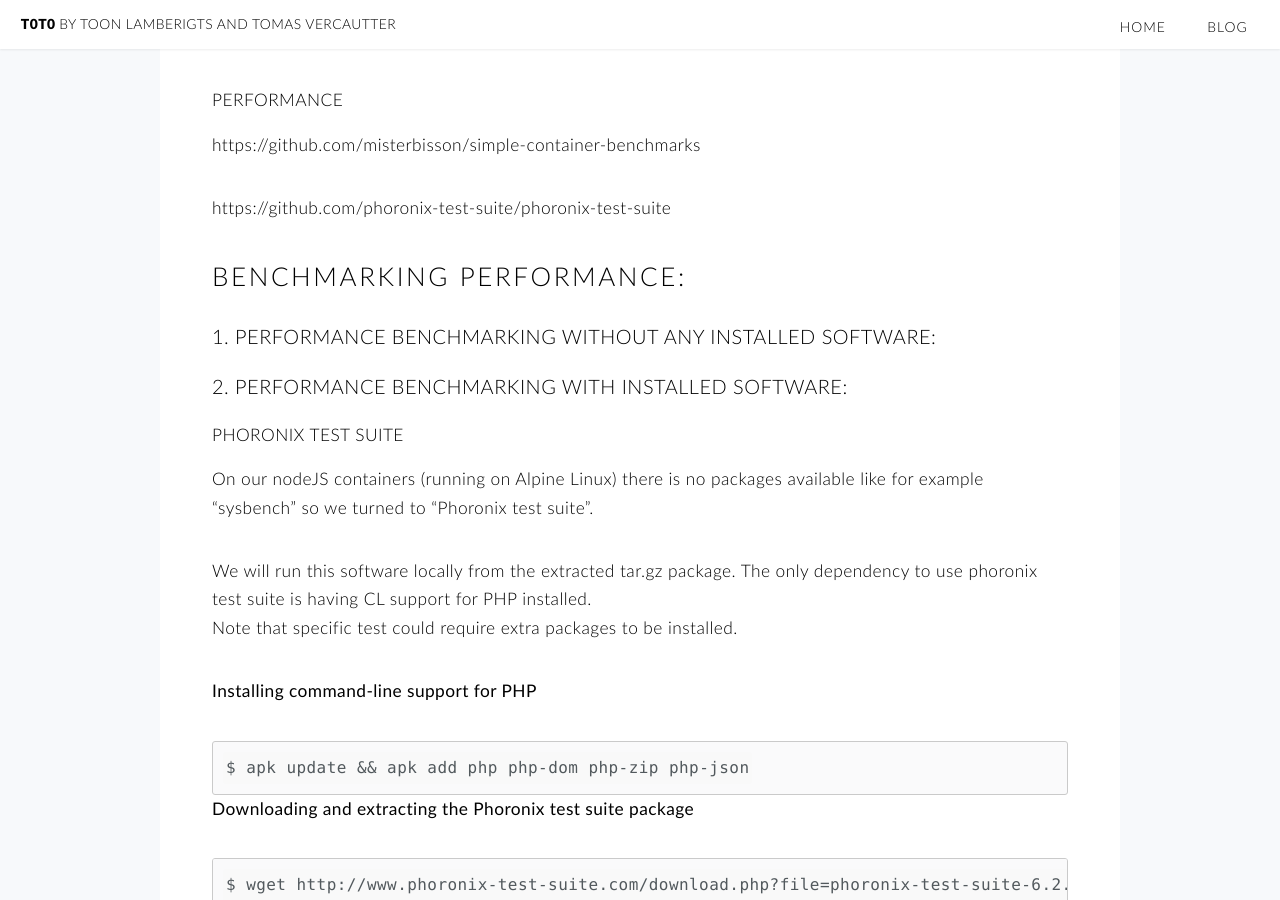
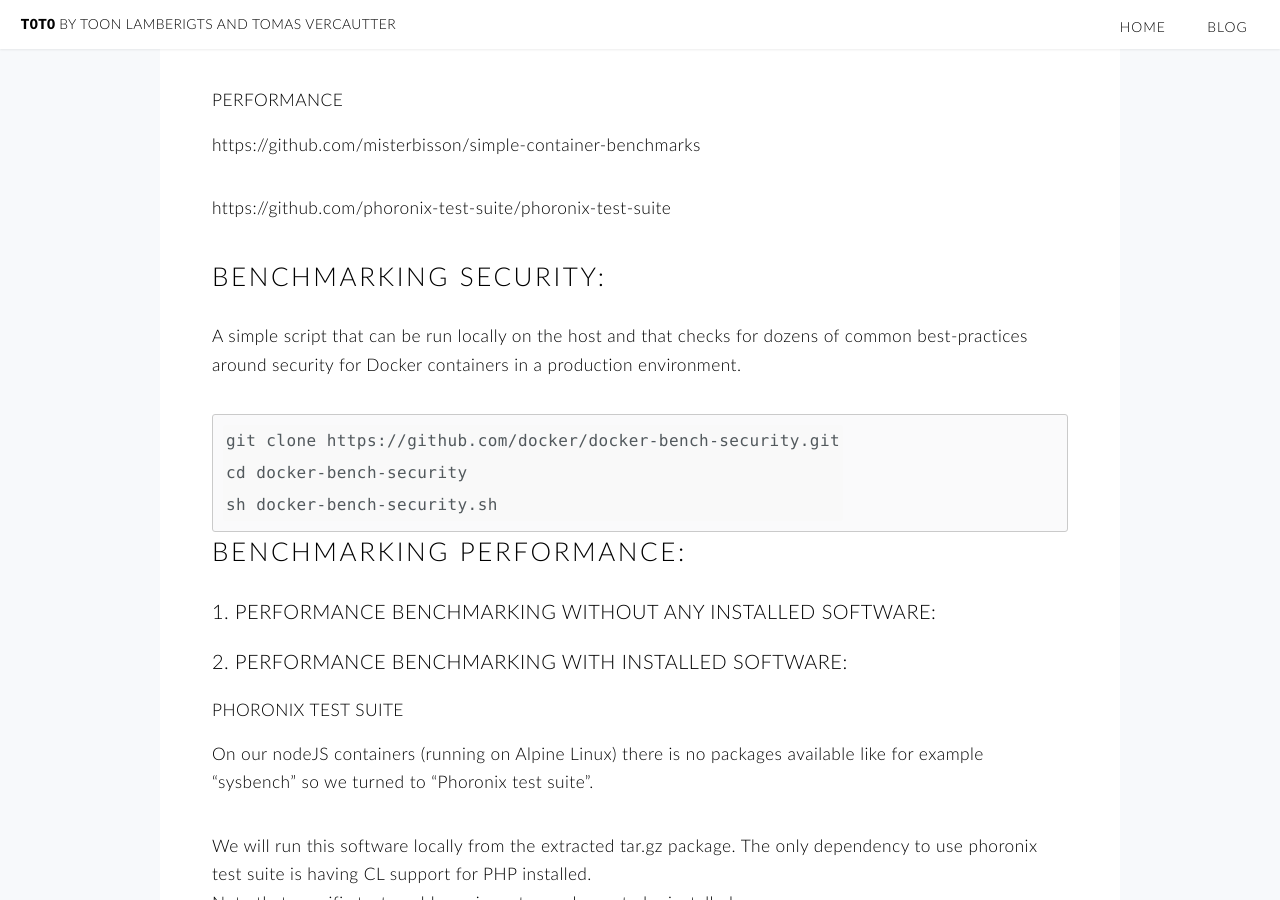
Before and after one commit to t0t0/t0t0.github.io, a Jekyll site: the page built from _posts/2016-3-18-benchmarking-performance-security-docker.md, in a window 1280 px wide and 900 px high, scrolled down 525 px. Built offline with Jekyll 4.4.1, drawn with Linux system fonts in a browser that asks for light colours.

Commit message:
Update 2016-3-18-benchmarking-performance-security-docker.md

````diff
--- a/_posts/2016-3-18-benchmarking-performance-security-docker.md
+++ b/_posts/2016-3-18-benchmarking-performance-security-docker.md
@@ -21,7 +21,15 @@ https://github.com/docker/docker-bench-security
 https://github.com/misterbisson/simple-container-benchmarks
 
 https://github.com/phoronix-test-suite/phoronix-test-suite
+## Benchmarking security:
 
+A simple script that can be run locally on the host and that checks for dozens of common best-practices around security for Docker containers in a production environment.
+
+```
+git clone https://github.com/docker/docker-bench-security.git
+cd docker-bench-security
+sh docker-bench-security.sh
+```
 ## Benchmarking performance:
 
 ### 1. Performance benchmarking without any installed software:
````
